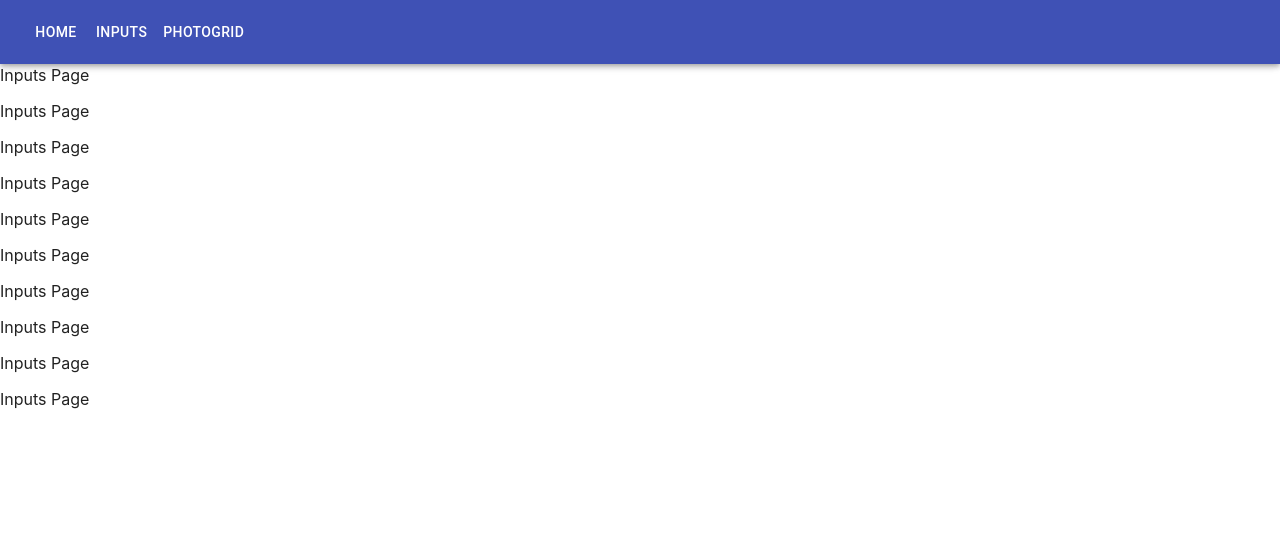
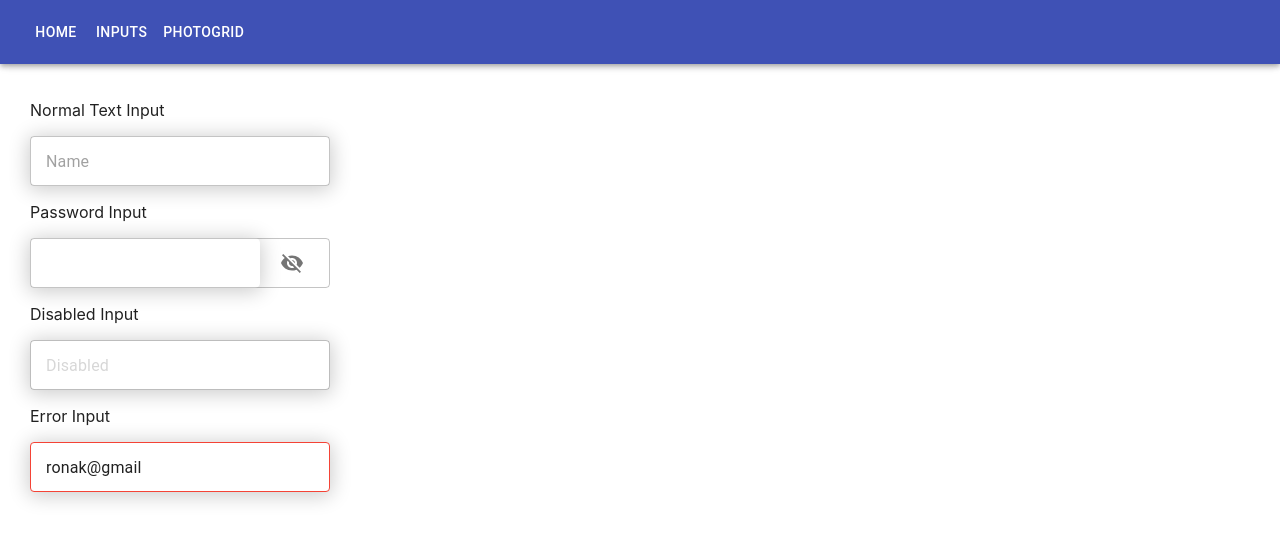
Before and after one commit to ronakbhattcrestdata/sortable--photo-grid, a Next.js app: page /inputs in a window 1280 px wide. Shown: the top 542 px of the page. Built offline with nearby package versions, Linux system fonts and the light colour scheme.

Commit message:
inputs added

```diff
--- /dev/null
+++ b/components/TextInput.tsx
@@ -0,0 +1,96 @@
+import React, { useState } from "react";
+import TextField from "@material-ui/core/TextField";
+import { WithStyles, withStyles } from "@material-ui/core/styles";
+import InputAdornment from "@material-ui/core/InputAdornment";
+import IconButton from "@material-ui/core/IconButton";
+import Visibility from "@material-ui/icons/Visibility";
+import VisibilityOff from "@material-ui/icons/VisibilityOff";
+
+interface Props extends WithStyles<typeof styles> {
+  label?: "Error";
+  error?: boolean | undefined;
+  defaultValue?: string | undefined;
+  disabled?: boolean | undefined;
+  inputType?: string | undefined;
+  placeholder: string | undefined;
+  children?: React.ReactNode;
+  className?: string;
+  classes: {} | any;
+  theme?: {} | any;
+}
+
+const styles = (theme: {} | any) => ({
+  root: {
+    background: "#fff",
+    width: "300px",
+    height: "50px",
+    border: "none",
+    "&:hover": {
+      border: "none",
+      outline: "none",
+    },
+  },
+  inputStyle: {
+    padding: "13px 46px 13px 16px",
+    boxShadow: "0 2px 20px 2px rgba(0, 0, 0, 0.2)",
+    borderRadius: "5px",
+    flexGrow: "0",
+    height: "24px",
+    "&:active": {
+      border: "solid 1px #669ae8",
+    },
+  },
+});
+
+function Input(props: Props) {
+  const { classes, children, className, ...other } = props;
+  console.log(props);
+  const passwordInput = props.inputType === "password";
+  const [showPassword, setShowPassword] = useState(false);
+  const handleClickShowPassword = () => setShowPassword(!showPassword);
+  const handleMouseDownPassword = () => setShowPassword(!showPassword);
+  return (
+    <>
+      {passwordInput ? (
+        <TextField
+          variant="outlined"
+          type={showPassword ? "text" : "password"} // <-- This is where the magic happens
+          InputProps={{
+            classes: {
+              root: classes.root,
+              input: classes.inputStyle,
+            },
+            endAdornment: (
+              <InputAdornment position="end">
+                <IconButton
+                  aria-label="toggle password visibility"
+                  onClick={handleClickShowPassword}
+                  onMouseDown={handleMouseDownPassword}
+                >
+                  {showPassword ? <Visibility /> : <VisibilityOff />}
+                </IconButton>
+              </InputAdornment>
+            ),
+          }}
+        />
+      ) : (
+        <TextField
+          variant="outlined"
+          InputProps={{
+            classes: {
+              root: classes.root,
+              input: classes.inputStyle,
+            },
+          }}
+          placeholder={props.placeholder}
+          type={props.inputType}
+          disabled={props.disabled}
+          defaultValue={props.defaultValue}
+          error={props.error}
+        />
+      )}
+    </>
+  );
+}
+
+export default withStyles(styles)(Input);
--- a/package.json
+++ b/package.json
@@ -10,7 +10,8 @@
   "dependencies": {
     "@emotion/react": "^11.4.0",
     "@emotion/styled": "^11.3.0",
-    "@material-ui/core": "^5.0.0-alpha.38",
+    "@material-ui/core": "^4.11.4",
+    "@material-ui/icons": "^4.11.2",
     "array-move": "^3.0.1",
     "next": "11.0.1",
     "react": "17.0.2",
--- a/pages/inputs.tsx
+++ b/pages/inputs.tsx
@@ -1,22 +1,34 @@
+import React from "react";
 import Header from "../components/Header";
 import Paper from "@material-ui/core/Paper";
+import TextInput from "../components/TextInput";
 
 export default function Inputs() {
   return (
     <div>
       <Header />
-      <div style={{ marginTop: "65px" }}>
+      <div style={{ marginLeft: "30px", marginTop: "100px" }}>
         <Paper elevation={0}>
-          <p>Inputs Page</p>
-          <p>Inputs Page</p>
-          <p>Inputs Page</p>
-          <p>Inputs Page</p>
-          <p>Inputs Page</p>
-          <p>Inputs Page</p>
-          <p>Inputs Page</p>
-          <p>Inputs Page</p>
-          <p>Inputs Page</p>
-          <p>Inputs Page</p>
+          <p>Normal Text Input</p>
+          <TextInput placeholder="Name" />
+          <br />
+          <p>Password Input</p>
+          <TextInput
+            placeholder="Password"
+            inputType="password"
+            defaultValue="12345678"
+          />
+          <br />
+          <p>Disabled Input</p>
+          <TextInput placeholder="Disabled" disabled={true} />
+          <br />
+          <p>Error Input</p>
+          <TextInput
+            placeholder="Email"
+            defaultValue="ronak@gmail"
+            label="Error"
+            error={true}
+          />
         </Paper>
       </div>
     </div>
```
Also changed, not shown: 1 other file (tests, documents, lock files or other folders).
